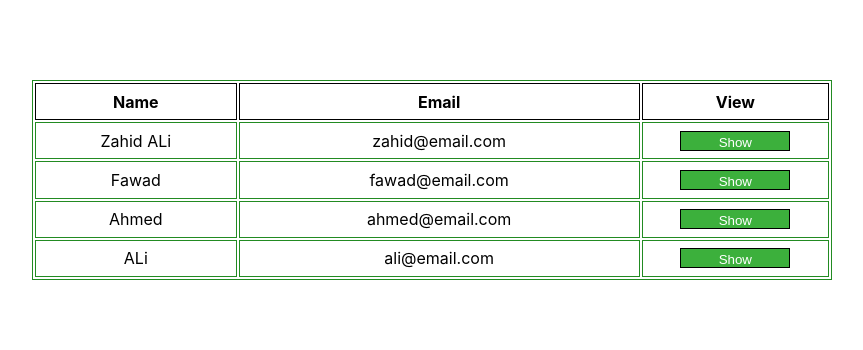
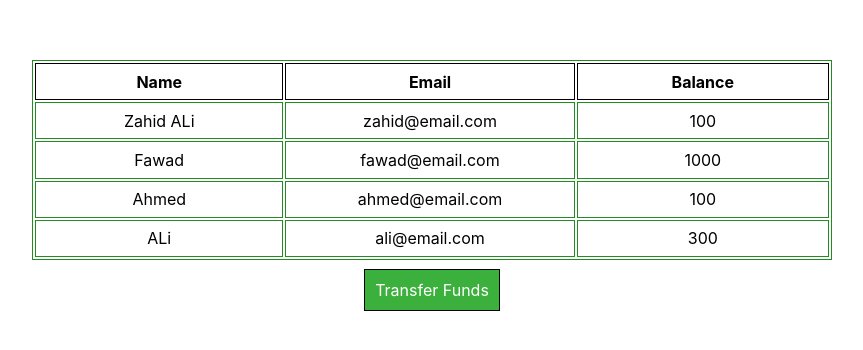
Before and after one commit to zahid2022skipq/bankapp, a React (Create React App) app: page / in a window 1280 px wide. Shown: the part 220-570 px from the top of the page, without its empty margins (208-1071 px from the left). Built offline with nearby package versions, Linux system fonts and the light colour scheme.

Commit message:
View User Page

```diff
--- a/src/App.css
+++ b/src/App.css
@@ -2,6 +2,7 @@
   width: 100%;
   height: 100vh;
   display: flex;
+  flex-direction: column;
   justify-content: center;
   align-items: center;
 
@@ -12,10 +13,12 @@ table{
   width: 800px;
   height: 200px;
   justify-content: center;
+  margin-bottom: 20px;
 }
 
 th {
   border: 1px solid black;
+  width: 400px;
 }
 
 td {
@@ -23,16 +26,15 @@ td {
   border: 1px solid forestgreen ;
 }
 
-td button{
+a{
   text-decoration: none;
-  width: 60%;
-  height: 20px;
+  width: 150px;
+  height: 40px;
   border-radius: 0;
-  padding: 3px;
-  padding-left: 15px;
-  padding-right: 15px;
+  padding: 10px;
   border: 1px solid black;
   background-color: rgb(60, 176, 60);
   color: white;
   cursor: pointer;
+
 }
--- a/src/App.js
+++ b/src/App.js
@@ -1,5 +1,6 @@
 import "./App.css";
 import data from "./utils/Data_Users";
+import { Link } from "react-router-dom";
 
 function App() {
   return (
@@ -9,21 +10,21 @@ function App() {
           <tr>
             <th>Name</th>
             <th>Email</th>
-            <th>View</th>
+            <th>Balance</th>
           </tr>
           {data.map((d) => (
             <tr key={d.id}>
               <td>{d.name}</td>
               <td>{d.email}</td>
-              <td>
-                <div>
-                  <button>Show</button>
-                </div>
-              </td>
+              <td>{d.currentBalance}</td>
             </tr>
           ))}
         </tbody>
       </table>
+
+      <div>
+        <Link>Transfer Funds</Link>
+      </div>
     </div>
   );
 }
```
